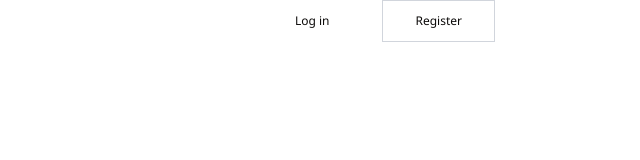
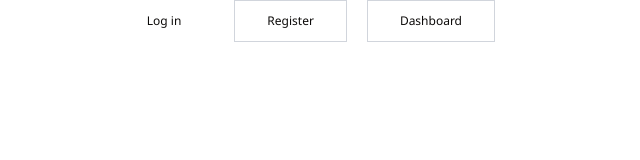
Before and after one commit to eithetpaing/MMS-Connection, a Next.js app: page / in a window 1280 px wide. Shown: the top 160 px of the page, without its empty margins (401-1041 px from the left). Built offline with nearby package versions, Linux system fonts and the light colour scheme.

Commit message:
feat : login page and register update

```diff
--- a/app/page.tsx
+++ b/app/page.tsx
@@ -16,6 +16,11 @@ return (
           className="inline-block border border-gray-300 hover:bg-blue-400 px-8 py-3 dark:border-white/10">
           Register
         </Link>
+        <Link href="/dashboard"
+          className="inline-block border border-gray-300 hover:bg-blue-400 px-8 py-3 dark:border-white/10">
+          Dashboard
+
+        </Link>
       </nav>
     </header>
 
```
Also changed, not shown: app/login/page.tsx (+5 -5 lines). Lines whose indentation alone changed are shown as unchanged.
